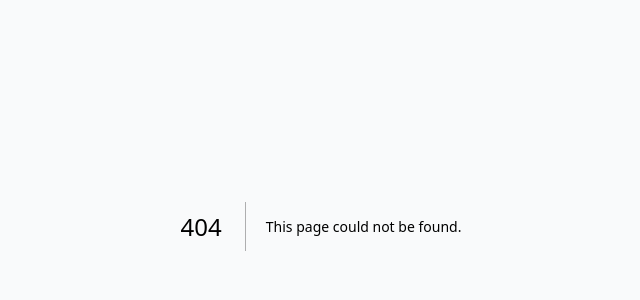
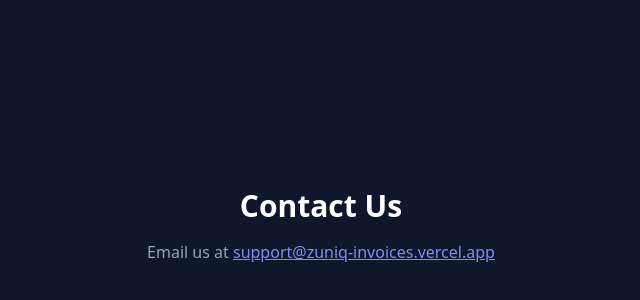
Before and after one commit to zuniqcomputers-crypto/zuniq-ai-invoices, a Next.js app: page /contact in a window 1280 px wide. Before the commit this address had no page. Shown: the part 174-474 px from the top of the page, without its empty margins (319-959 px from the left). Built offline with nearby package versions, Linux system fonts and the light colour scheme.

Commit message:
Create page.tsx

```diff
--- /dev/null
+++ b/src/app/contact/page.tsx
@@ -0,0 +1,10 @@
+export default function ContactPage() {
+  return (
+    <div className="min-h-screen bg-slate-900 text-slate-100 flex items-center justify-center">
+      <div className="max-w-2xl mx-auto p-8 text-center">
+        <h1 className="text-3xl font-bold text-white mb-4">Contact Us</h1>
+        <p className="text-slate-400">Email us at <a href="mailto:support@zuniq-invoices.vercel.app" className="text-indigo-400 underline">support@zuniq-invoices.vercel.app</a></p>
+      </div>
+    </div>
+  );
+}
```
